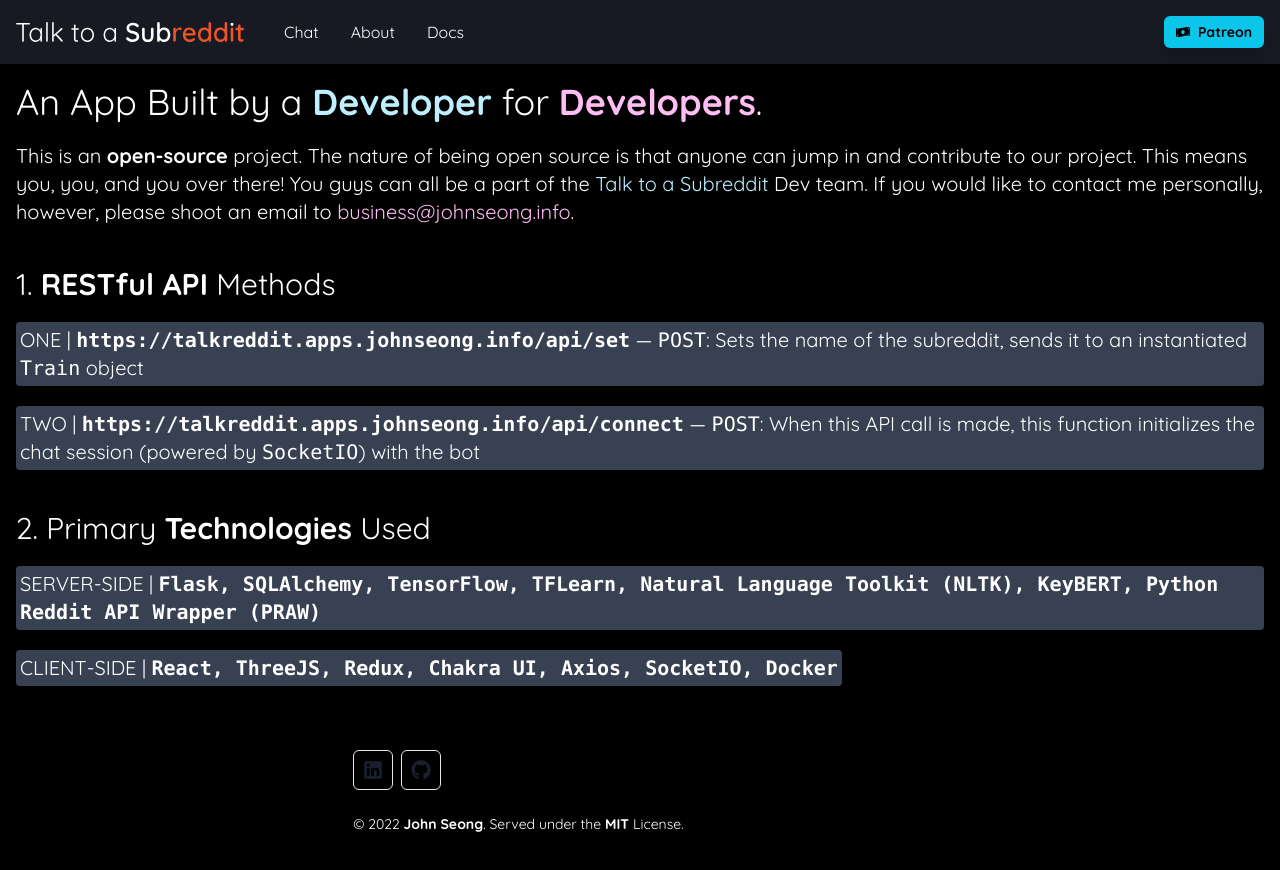
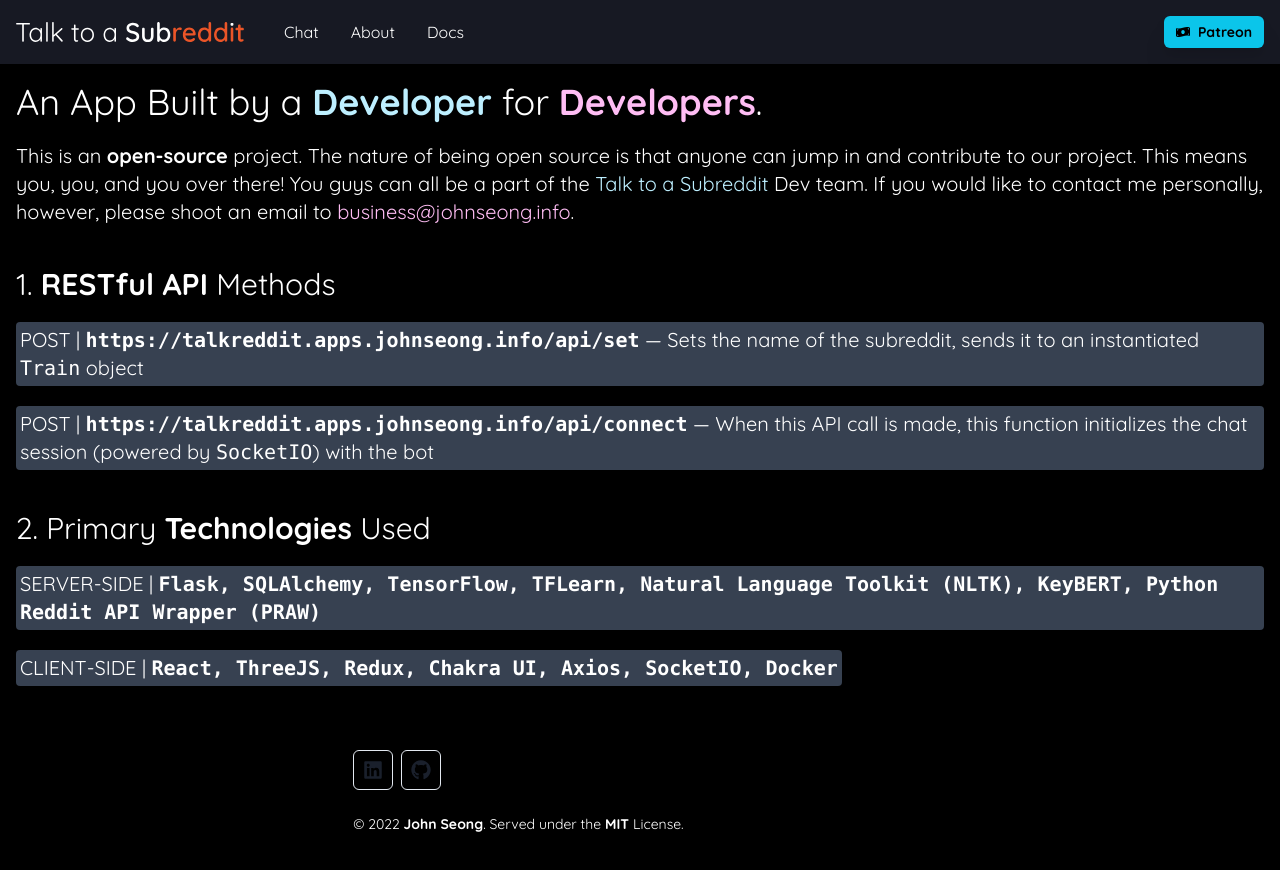
Before and after one commit to wonmor/Talk-To-A-Subreddit, a React (Create React App) app in the folder client/: page /docs in a window 1280 px wide. Shown: the top 870 px of the page. Built offline with nearby package versions, Linux system fonts and the light colour scheme.

Commit message:
Update Dev.jsx

```diff
--- a/client/src/components/pages/Dev.jsx
+++ b/client/src/components/pages/Dev.jsx
@@ -26,19 +26,19 @@ export default function Dev() {
                     1. <b>RESTful API</b> Methods
                 </Text>
 
-                <Text style={{ width: "fit-content" }} className="mt-5 bg-gray-700 rounded p-1">
-                    ONE | <code className="font-bold">https://talkreddit.apps.johnseong.info/api/set</code> — <code>POST</code>: Sets the name of the subreddit, sends it to an instantiated <code>Train</code> object
+                <Text className="w-auto sm:w-fit mt-5 bg-gray-700 rounded p-1">
+                    POST | <code className="font-bold">https://talkreddit.apps.johnseong.info/api/set</code> — Sets the name of the subreddit, sends it to an instantiated <code>Train</code> object
                 </Text>
 
-                <Text style={{ width: "fit-content" }} className="mt-5 bg-gray-700 rounded p-1">
-                    TWO | <code className="font-bold">https://talkreddit.apps.johnseong.info/api/connect</code> — <code>POST</code>: When this API call is made, this function initializes the chat session (powered by <code>SocketIO</code>) with the bot
+                <Text className="w-auto sm:w-fit mt-5 bg-gray-700 rounded p-1">
+                    POST | <code className="font-bold">https://talkreddit.apps.johnseong.info/api/connect</code> — When this API call is made, this function initializes the chat session (powered by <code>SocketIO</code>) with the bot
                 </Text>
 
                 <Text className="mt-10 text-3xl">
                     2. Primary <b>Technologies</b> Used
                 </Text>
 
-                <Text style={{ width: "fit-content" }} className="mt-5 bg-gray-700 rounded p-1">
+                <Text className="w-auto sm:w-fit mt-5 bg-gray-700 rounded p-1">
                     SERVER-SIDE | <code className="font-bold">Flask,
                         SQLAlchemy,
                         TensorFlow,
@@ -48,7 +48,7 @@ export default function Dev() {
                         Python Reddit API Wrapper (PRAW)</code>
                 </Text>
 
-                <Text style={{ width: "fit-content" }} className="mt-5 bg-gray-700 rounded p-1">
+                <Text className="w-auto sm:w-fit mt-5 bg-gray-700 rounded p-1">
                     CLIENT-SIDE | <code className="font-bold">React,
                         ThreeJS,
                         Redux,
```
